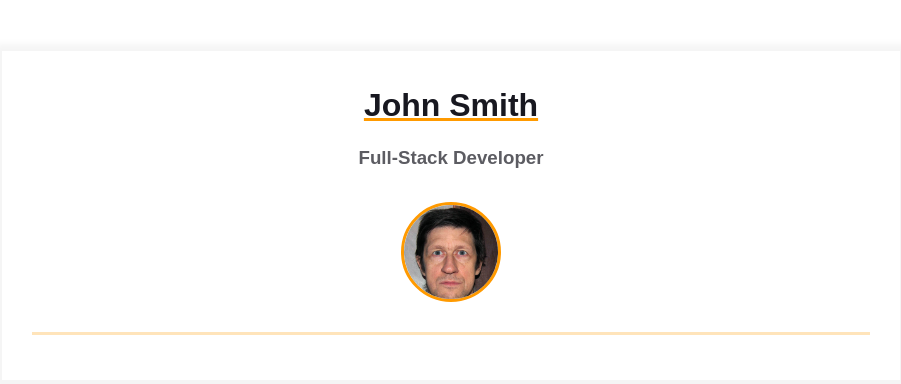
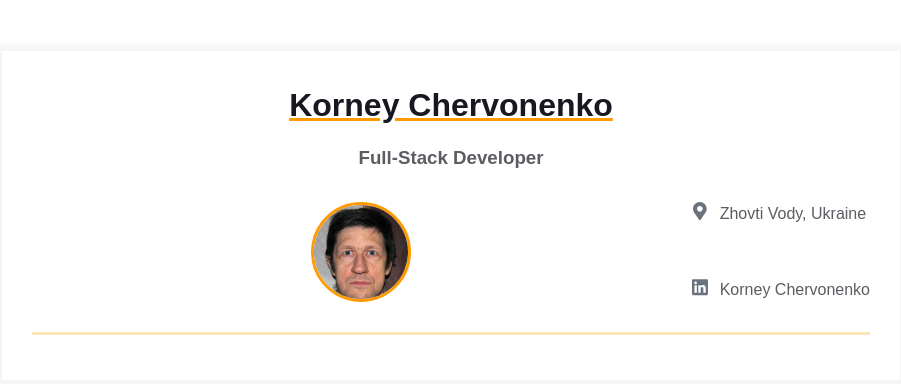
Before and after one commit to KorneyChervonenko/homepage, a plain HTML site: page index.html in a window 1280 px wide. Shown: the whole page, without its empty margins (189-1090 px from the left). Drawn offline with Linux system fonts and the light colour scheme.

Commit message:
Add Contact info items

```diff
--- a/index.html
+++ b/index.html
@@ -12,7 +12,7 @@
 			<div class="resume">
 				<div class="container">
 					<div class="resume__block">
-						<h1 class="contact-info__header">John Smith</h1>
+						<h1 class="contact-info__header">Korney Chervonenko</h1>
 						<h3 class="contact-info__sub-header">Full-Stack Developer</h3>
 
 						<div class="contact_info_container fh">
@@ -22,7 +22,49 @@
 								<img class="contact-info__avatar" src="assets/avatar.jpg" alt="Avatar" />
 							</div>
 
-							<div class="contact-info__block"></div>
+							<div class="contact-info__block">
+								<a href="" rel="author" class="contact-info__item">
+									<div class="contact-info__item-icon-wrapper">
+										<svg
+											class="contact-info__item-icon"
+											xmlns="http://www.w3.org/2000/svg"
+											viewBox="0 0 384 512"
+										>
+											<path
+												d="M172.268 501.67C26.97 291.031 0 269.413 0 192 0 85.961 85.961 0
+                        192 0s192 85.961 192 192c0 77.413-26.97 99.031-172.268 309.67-9.535
+                        13.774-29.93 13.773-39.464 0zM192 272c44.183 0 80-35.817
+                        80-80s-35.817-80-80-80-80 35.817-80 80 35.817 80 80 80z"
+											></path>
+										</svg>
+									</div>
+									<span>Zhovti Vody, Ukraine</span>
+								</a>
+								<a
+									href="https://www.linkedin.com/in/korney-chervonenko-43ba70b0"
+									rel="author"
+									class="contact-info__item"
+								>
+									<div class="contact-info__item-icon-wrapper">
+										<svg
+											class="contact-info__item-icon"
+											xmlns="http://www.w3.org/2000/svg"
+											viewBox="0 0 448 512"
+										>
+											<path
+												d="M416 32H31.9C14.3 32 0 46.5 0 64.3v383.4C0 465.5 14.3 480 31.9
+                        480H416c17.6 0 32-14.5 32-32.3V64.3c0-17.8-14.4-32.3-32-32.3zM135.4
+                        416H69V202.2h66.5V416zm-33.2-243c-21.3 0-38.5-17.3-38.5-38.5S80.9
+                        96 102.2 96c21.2 0 38.5 17.3 38.5 38.5 0 21.3-17.2 38.5-38.5
+                        38.5zm282.1 243h-66.4V312c0-24.8-.5-56.7-34.5-56.7-34.6 0-39.9
+                        27-39.9 54.9V416h-66.4V202.2h63.7v29.2h.9c8.9-16.8 30.6-34.5
+                        62.9-34.5 67.2 0 79.7 44.3 79.7 101.9V416z"
+											></path>
+										</svg>
+									</div>
+									<span>Korney Chervonenko</span>
+								</a>
+							</div>
 						</div>
 					</div>
 				</div>
```
